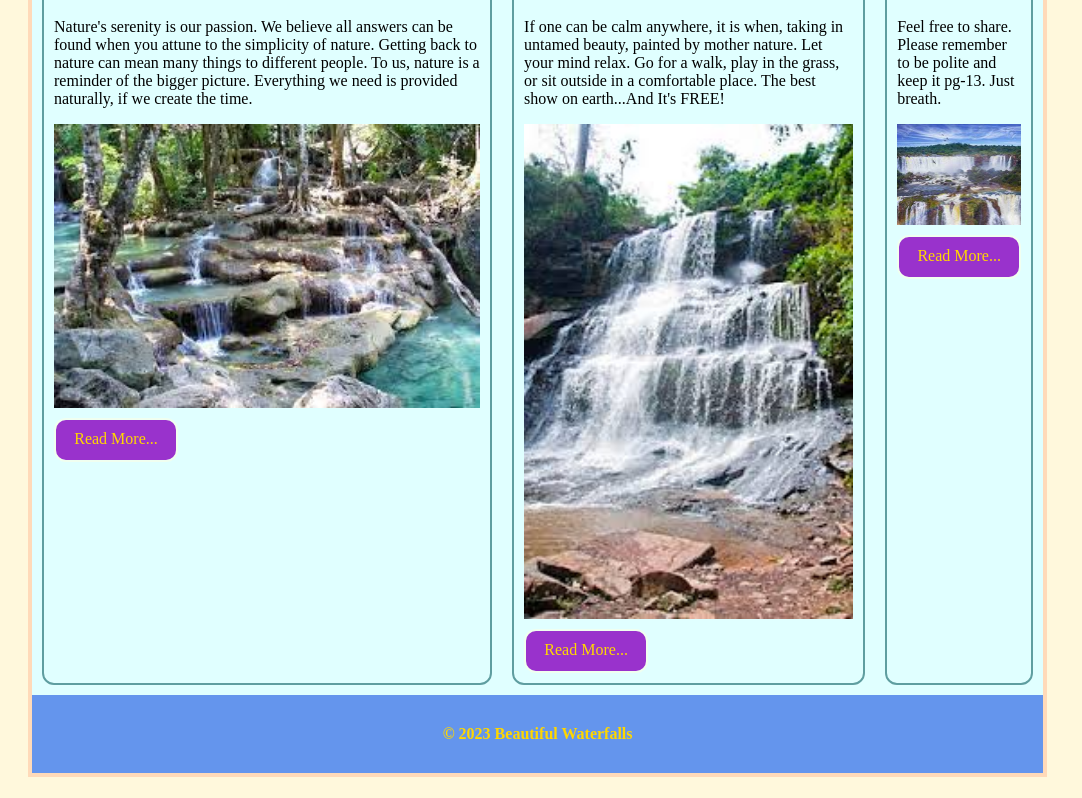
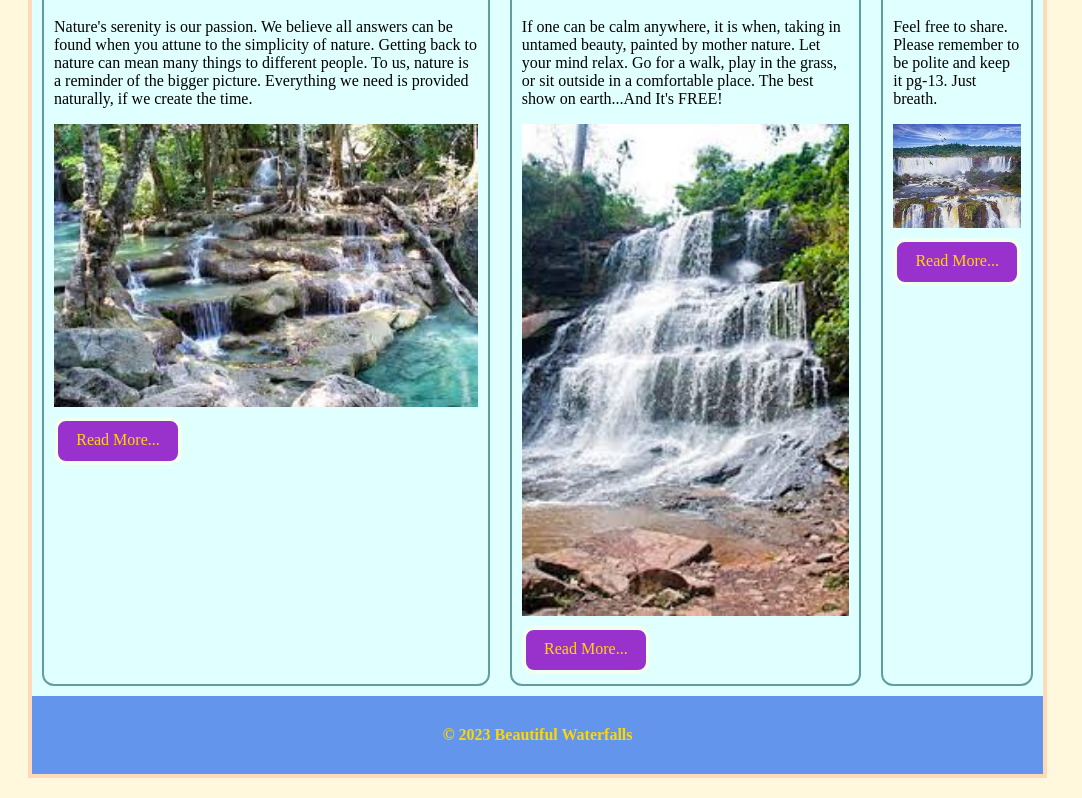
Before and after one commit to platinumempress/year1, a plain HTML site: page adv_css_tables/index.html in a window 1280 px wide. Shown: the part 1846-2644 px from the top of the page, without its empty margins (0-1082 px from the left). Drawn offline with Linux system fonts and the light colour scheme.

Commit message:
Update styles.css

```diff
--- a/adv_css_tables/css/styles.css
+++ b/adv_css_tables/css/styles.css
@@ -117,7 +117,7 @@ footer {
     margin-top: 10px;
     padding: 10px;
     text-align: center;
-    border: 2px solid honeydew;
+    border: 4px solid honeydew;
     border-radius: 12px;
 }
 
```
